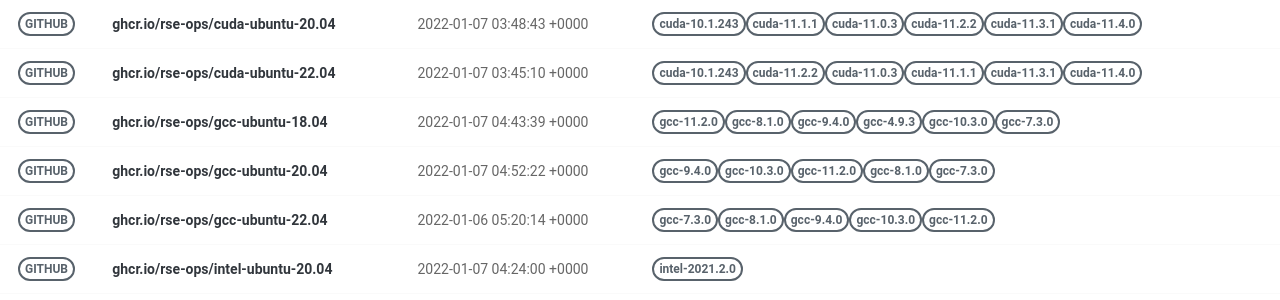
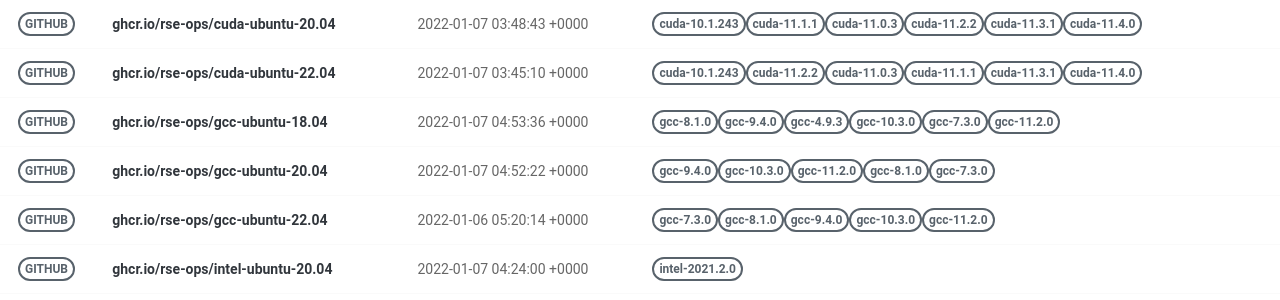
Before and after one commit to rse-ops/docker-images, a Jekyll site: the page built from pages/index.md, in a window 1280 px wide. Shown: the part 277-577 px from the top of the page. Built offline with Jekyll 4.4.1, drawn with Linux system fonts in a browser that asks for light colours; nearby versions of some CDN libraries.

Commit message:
Automated push to update library 2022-01-07

```diff
--- a/_library/ghcr.io-rse-ops-gcc-ubuntu-18.04.md
+++ b/_library/ghcr.io-rse-ops-gcc-ubuntu-18.04.md
@@ -1,14 +1,11 @@
 ---
 layout: container
 name: ghcr.io/rse-ops/gcc-ubuntu-18.04
-updated_at: 2022-01-07 04:43:39.620863
+updated_at: 2022-01-07 04:53:36.670545
 
 
 container_url: https://github.com/orgs/rse-ops/packages/container/package/gcc-ubuntu-18.04
 versions:
- - tag: gcc-11.2.0
-   dockerfile: https://github.com/rse-ops/docker-images/blob/main/ubuntu/gcc/Dockerfile
-   manifest: https://crane.ggcr.dev/manifest/ghcr.io/rse-ops/gcc-ubuntu-18.04:gcc-11.2.0
  - tag: gcc-8.1.0
    dockerfile: https://github.com/rse-ops/docker-images/blob/main/ubuntu/gcc/Dockerfile
    manifest: https://crane.ggcr.dev/manifest/ghcr.io/rse-ops/gcc-ubuntu-18.04:gcc-8.1.0
```
Also changed, not shown: other parts of _library/ghcr.io-rse-ops-gcc-ubuntu-18.04.md (+3 -0 lines).
